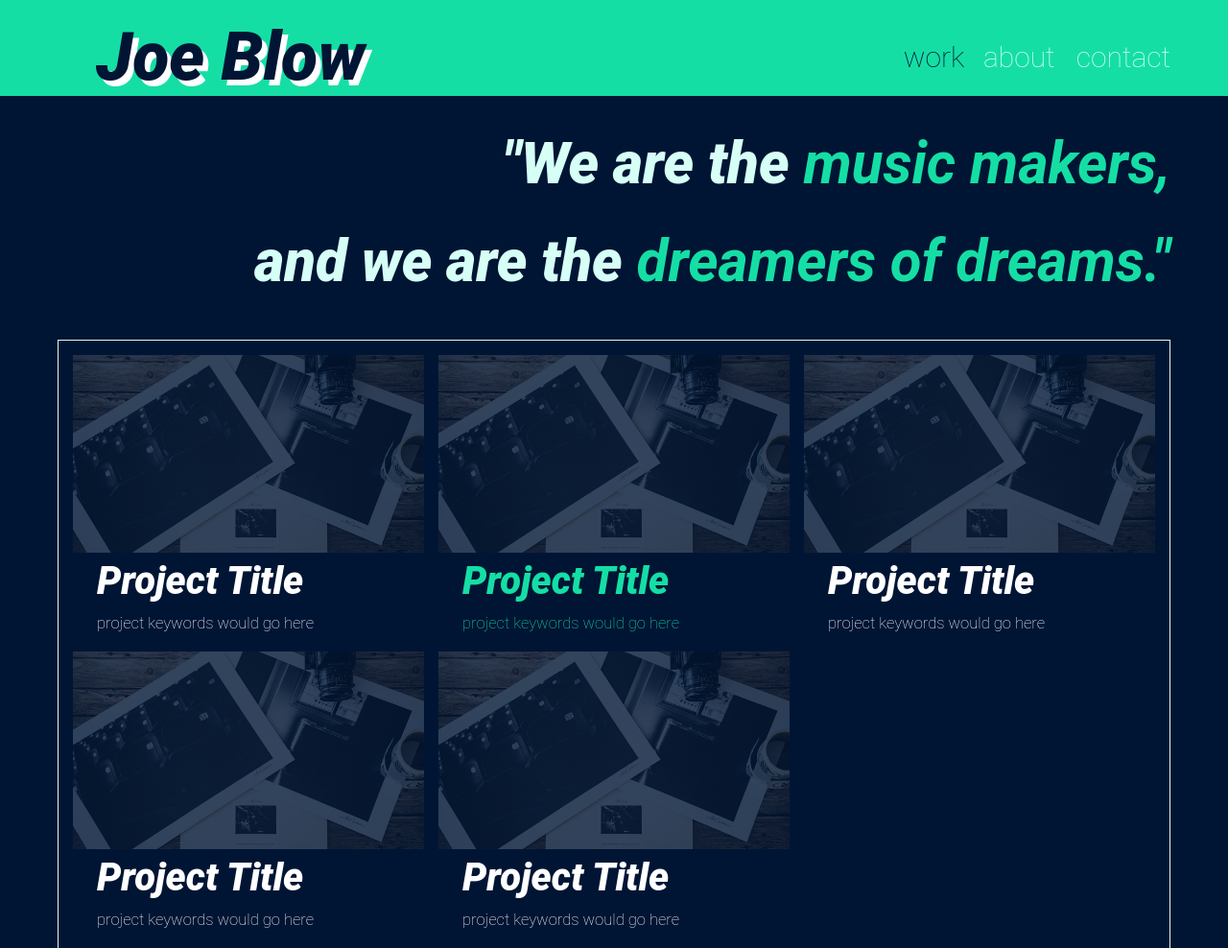
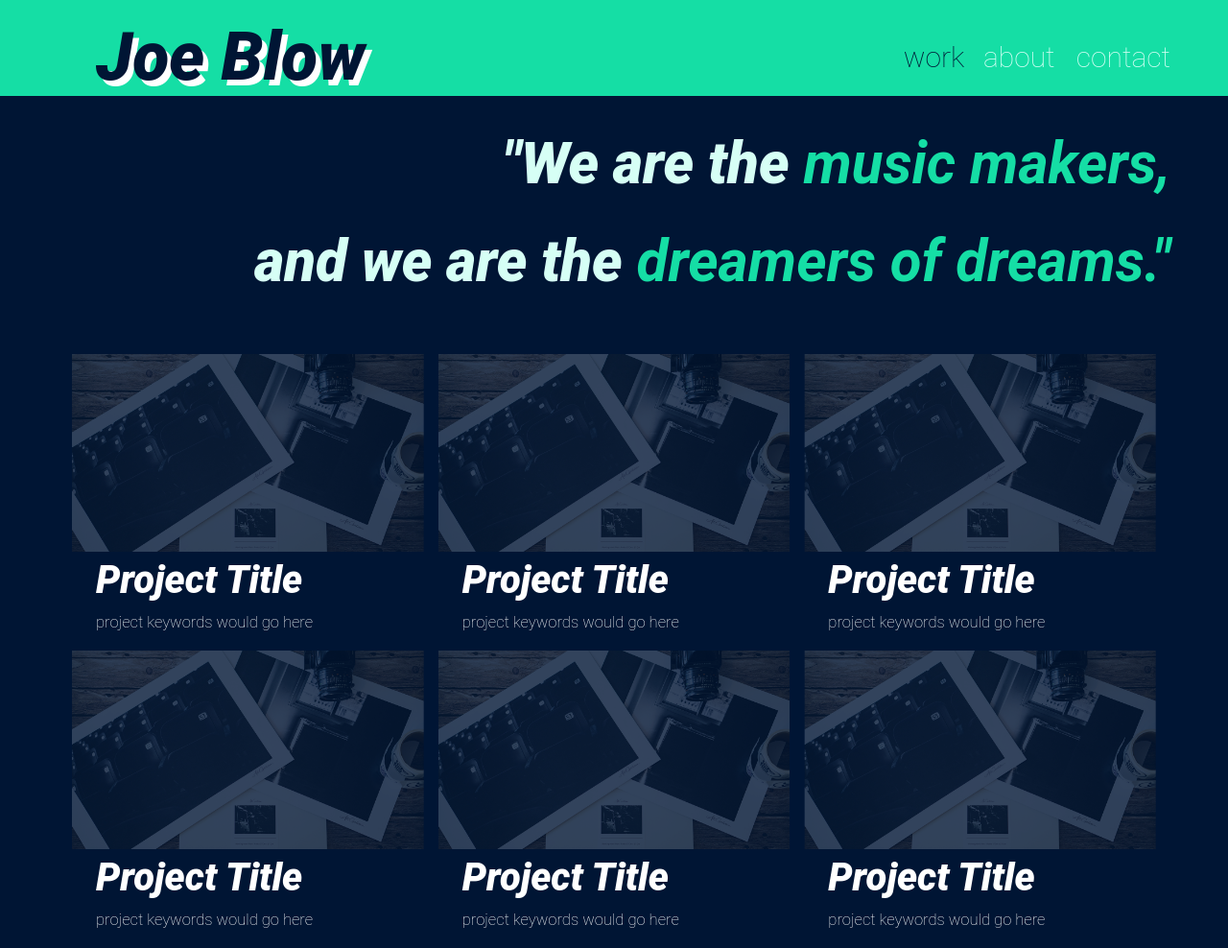
Before and after one commit to gerkx/maintainable-css-with-sass, a plain HTML site: page index.html in a window 1280 px wide. Shown: the top 988 px of the page at 96% size. Drawn offline with Linux system fonts and the light colour scheme.

Commit message:
pt01 ch03 mid

```diff
--- /dev/null
+++ b/bem.css
@@ -0,0 +1,26 @@
+/* ---- */
+/* BEM  */
+/* ---- */
+
+/* -------------- */
+/* Block Selecors */
+/* -------------- */
+
+/* .block {} */
+.proj-prev {
+    color: #fff;
+    margin-bottom: 1.5rem;
+}
+
+/* .block__element {} */
+.proj-prev__heading {
+    font-size: 4rem;
+    padding-left: 2.5rem;
+    margin: 0;
+    line-height: 6rem;
+}
+
+/* .block__element--modifier */
+.proj-prev--mint {
+    color: #15DEA5;
+}
--- a/index.html
+++ b/index.html
@@ -5,7 +5,7 @@
     <meta name="viewport" content="width=device-width, initial-scale=1.0">
     <meta http-equiv="X-UA-Compatible" content="ie=edge">
     <link rel="stylesheet" href="/public/css/style.css">
-    <title>Pt01 Ch02 start</title>
+    <title>Pt01 Ch03 Mid</title>
 </head>
 <body>
     <header class="header">
@@ -27,8 +27,10 @@
         <br/>
         and we are the <strong>dreamers of dreams."</strong>
     </section>
+
     <main class="container">
         <div class="proj-grid">
+
             <section class="proj-prev" onclick="location.href='/project.html'" >
                 <div class="proj-prev__image">
                         <img src="/public/img/photography_1280w.jpg" alt="project title goes here" >
@@ -40,8 +42,7 @@
                     project keywords would go here
                 </p>
             </section>
-
-            <section class="proj-prev proj-prev--mint" onclick="location.href='/project.html'" >
+            <section class="proj-prev" onclick="location.href='/project.html'" >
                 <div class="proj-prev__image">
                         <img src="/public/img/photography_1280w.jpg" alt="project title goes here" >
                 </div>
@@ -52,7 +53,17 @@
                     project keywords would go here
                 </p>
             </section>
-
+            <section class="proj-prev" onclick="location.href='/project.html'" >
+                <div class="proj-prev__image">
+                        <img src="/public/img/photography_1280w.jpg" alt="project title goes here" >
+                </div>
+                <h1 class="proj-prev__heading">
+                    Project Title
+                </h1>
+                <p class="proj-prev__byline">
+                    project keywords would go here
+                </p>
+            </section>
             <section class="proj-prev" onclick="location.href='/project.html'" >
                 <div class="proj-prev__image">
                         <img src="/public/img/photography_1280w.jpg" alt="project title goes here" >
--- a/public/css/style.css
+++ b/public/css/style.css
@@ -141,7 +141,7 @@ textarea {
 .container {
   margin: 6rem;
   padding: 1.5rem 1.5rem 0 1.5rem;
-  border: 0.1rem solid #D6FFF5;
+  /* border: 0.1rem solid #D6FFF5; */
 }
 
 .quote {
@@ -176,7 +176,3 @@ textarea {
   padding-left: 2.5rem;
   font-size: 1.66rem;
 }
-
-.proj-prev--mint {
-  color: #15DEA5;
-}
```
Also changed, not shown: Title-solo.html (added, +22 -0 lines), proj-prev-solo.html (added, +28 -0 lines).
